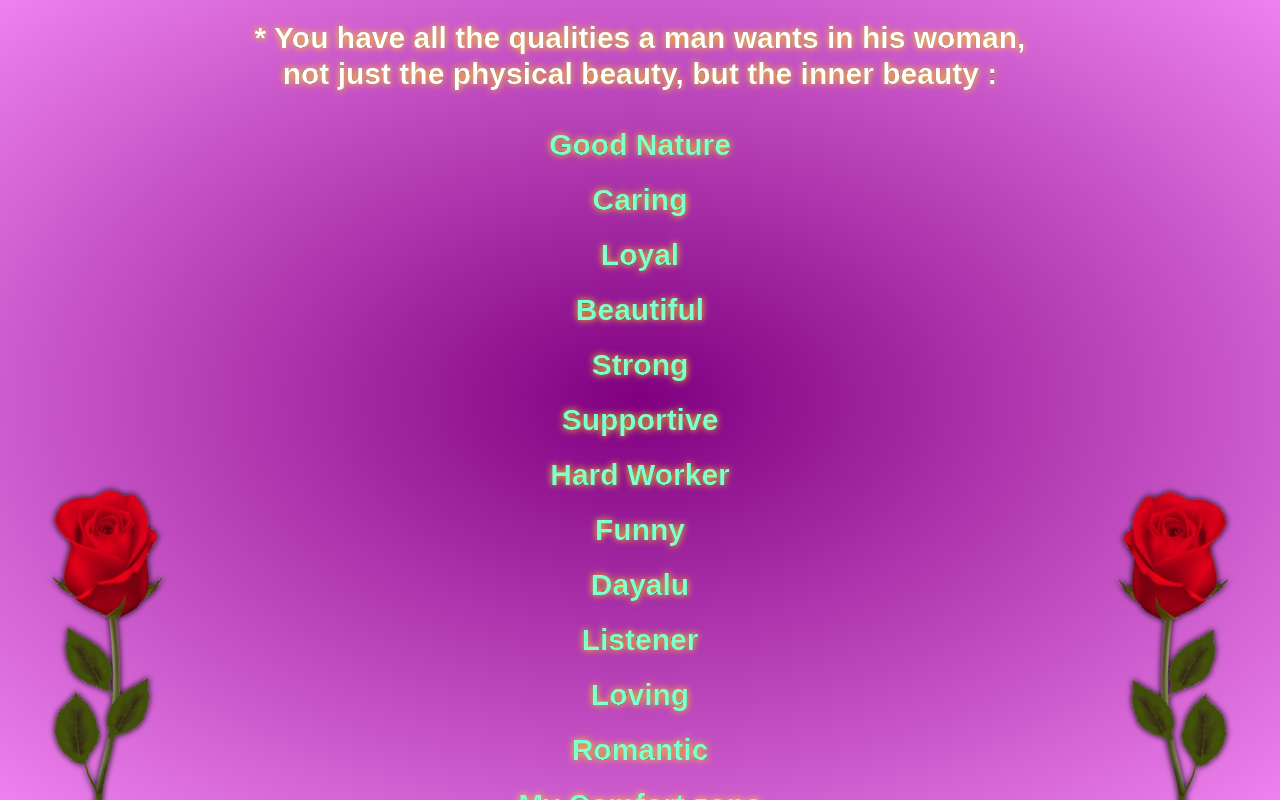
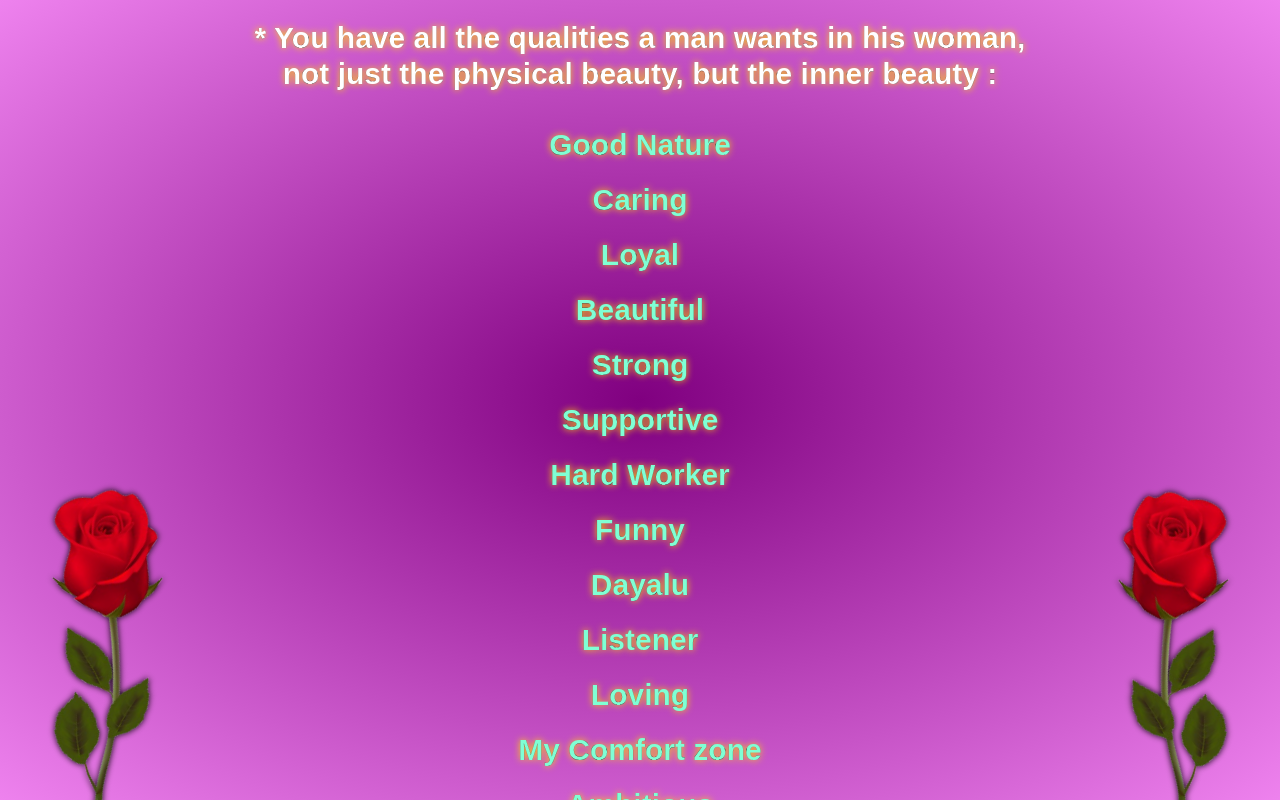
Before and after one commit to Vishal05it/Confession-First, a React (Vite) app: page /tareef in a window 1280 px wide. Shown: the top 800 px of the page. Built offline with nearby package versions, Linux system fonts and the light colour scheme.

Commit message:
Romantic Removed

```diff
--- a/src/Components/Tareef.jsx
+++ b/src/Components/Tareef.jsx
@@ -30,7 +30,7 @@ function Tareef() {
           <p>Dayalu</p>
           <p>Listener</p>
           <p>Loving</p>
-          <p>Romantic</p>
+          {/* <p>Romantic</p> */}
           <p>My Comfort zone</p>
           <p>Ambitious</p>
           <p>Vibe Matching</p>
```
